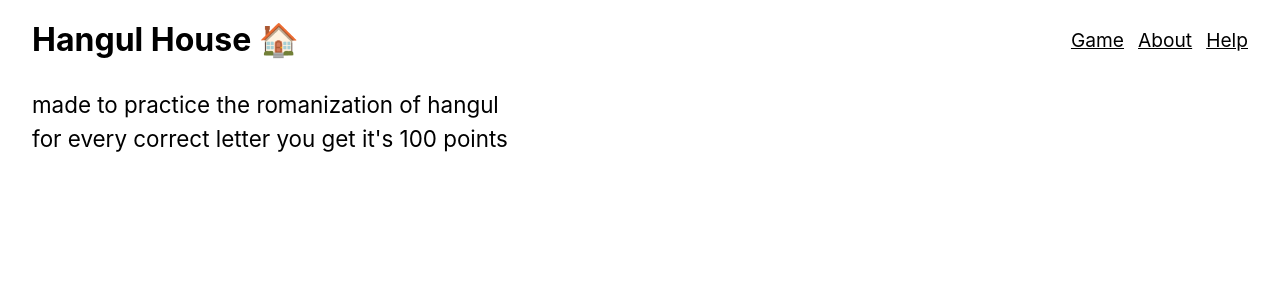
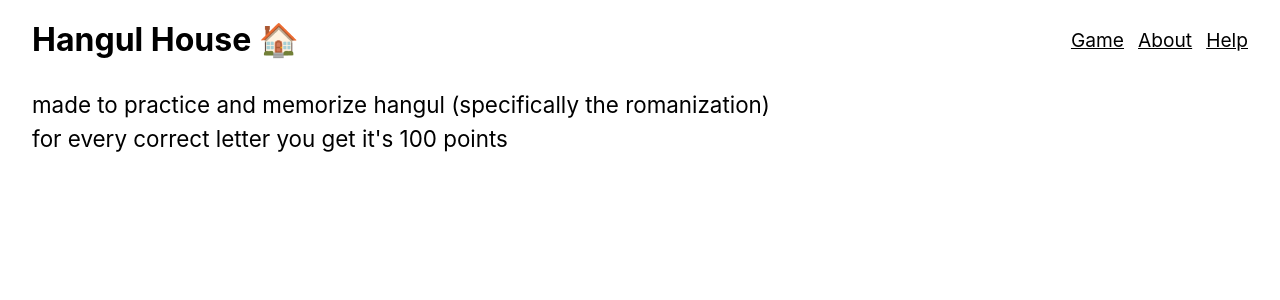
Before and after one commit to ssamkough/hangul-house-website, a Next.js app: page /about in a window 1280 px wide. Shown: the top 300 px of the page. Built offline with nearby package versions, Linux system fonts and the light colour scheme.

Commit message:
time to build

```diff
--- a/src/components/Container.tsx
+++ b/src/components/Container.tsx
@@ -52,7 +52,7 @@ const Link = styled.a`
 `;
 
 const TITLE = 'Hangul House';
-const DESCRIPTION = 'made to practice the romanization of hangul';
+const DESCRIPTION = 'hangul practice';
 const PAGE_URL = 'https://hangul.house';
 const TWITTER_URL = 'https://twitter.com/ssamkough';
 
--- a/src/pages/about.tsx
+++ b/src/pages/about.tsx
@@ -9,8 +9,8 @@ const Wrapper = styled.div`
 const about = (): React.ReactElement => (
     <Container>
         <Wrapper>
-            <p>made to practice the romanization of hangul</p>
-            <p>for every correct letter you get it's 100 points</p>
+            <p>made to practice and memorize hangul (specifically the romanization)</p>
+            <p>for every correct letter you get it&apos;s 100 points</p>
         </Wrapper>
     </Container>
 );
```
